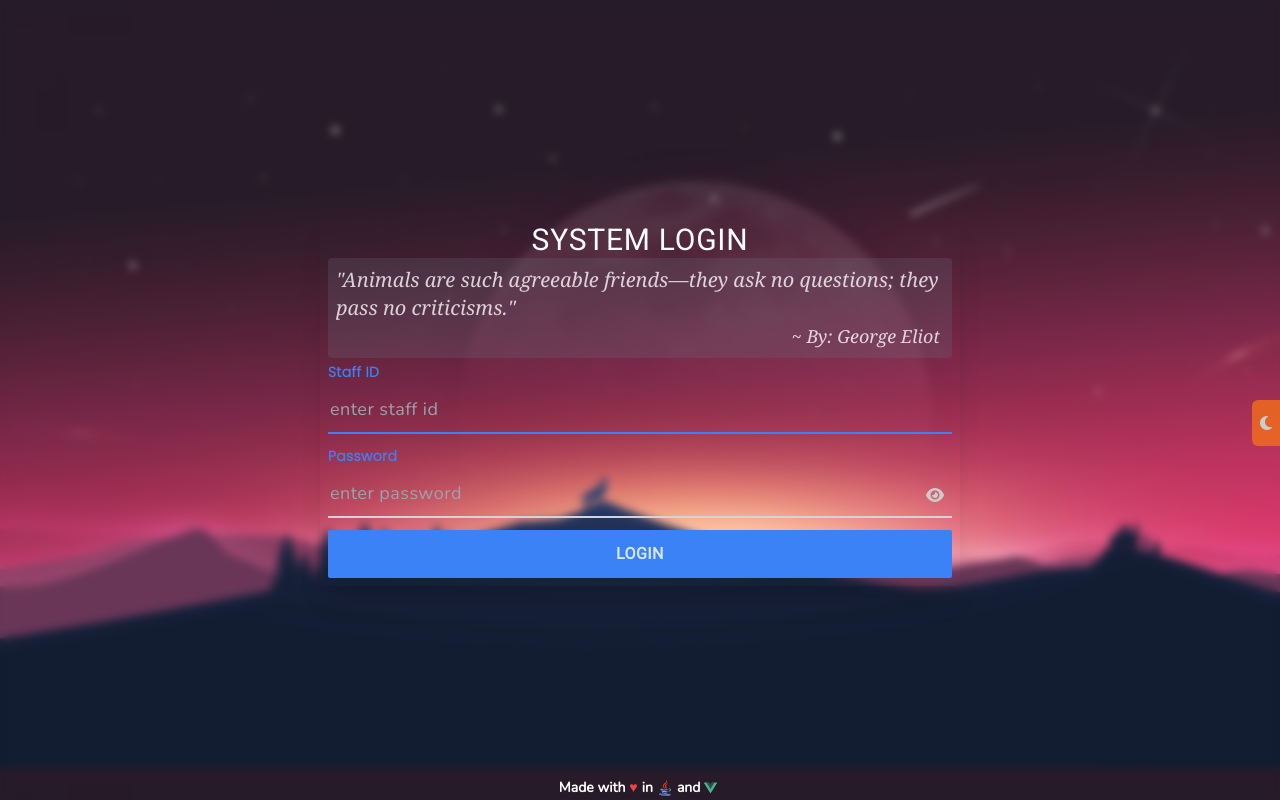
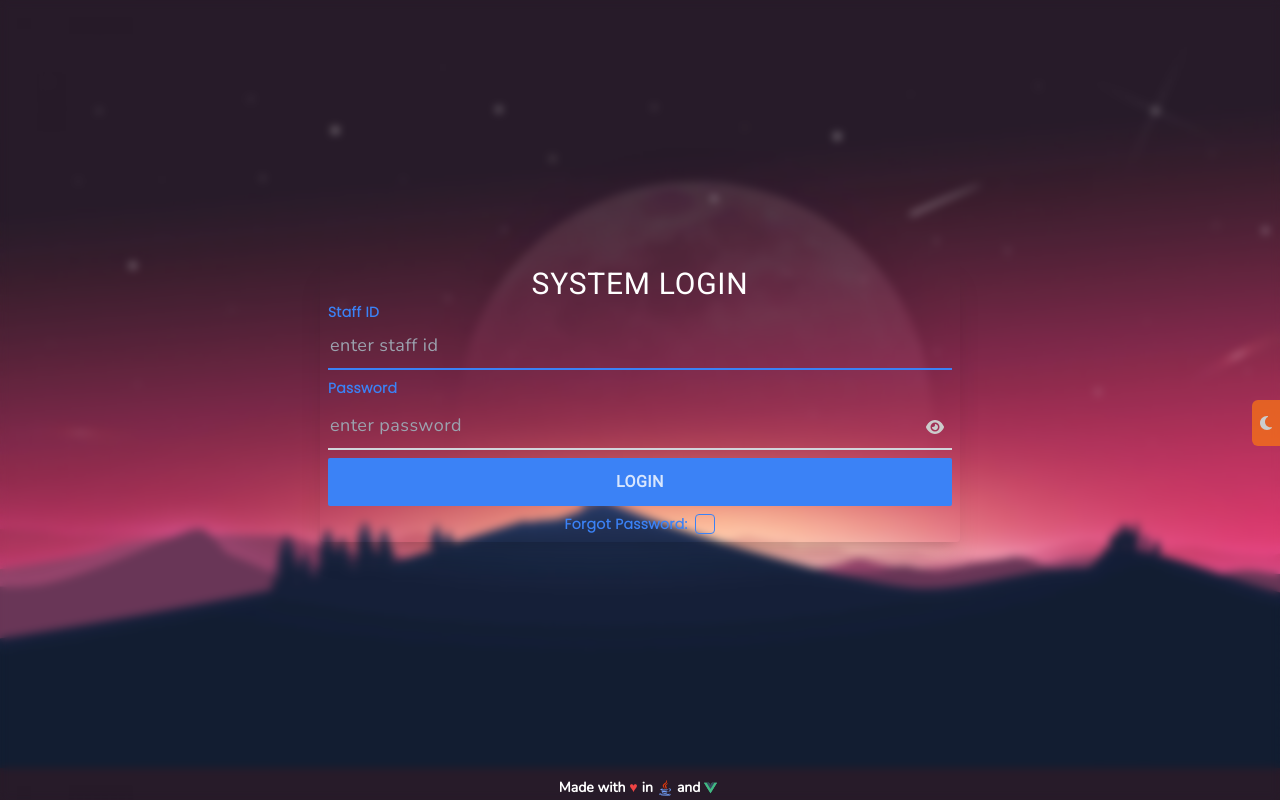
Before and after one commit to Q-T5/aoms-frontend, a Vue app: page / in a window 1280 px wide. Built offline with nearby package versions, Linux system fonts and the light colour scheme.

Commit message:
Added code for forgot password

```diff
--- a/src/views/Login.vue
+++ b/src/views/Login.vue
@@ -2,27 +2,45 @@
   <div style="background-image: url('/src/assets/login_wallpaper.jpg')">
     <div class="grid h-screen place-items-center backdrop-blur-sm">
       <div class="w-[40rem] shadow-xl rounded flex">
-        <div class="p-2">
+        <div class="p-2 w-full">
           <h1 class="text-3xl font-roboto tracking-wide text-center text-white">SYSTEM LOGIN</h1>
-          <form class="flex flex-col space-y-3">
-            <div class="inline-flex flex-col space-y-1">
-              <p class="quote">
-                "Animals are such agreeable friends—they ask no questions; they pass no criticisms."<br />
-                <span class="self-end text-lg mr-1">~ By: George Eliot</span>
-              </p>
+          <form class="flex flex-col space-y-2 w-full" @submit.prevent>
+            <div class="flex flex-col">
               <label for="username-box" class="form-labels">Staff ID</label>
               <input type="text" id="username-box" placeholder="enter staff id"
               class="form-input-boxes text-white text-lg" v-model="userCredentials.staffId" ref="usernameRef" />
             </div>
-            <div class="inline-flex flex-col space-y-1 relative">
+            <div class="flex flex-col space-y-1 relative">
               <label for="password-box" class="form-labels">Password</label>
               <input :type="inputType" id="password-box" class="form-input-boxes text-white text-lg"
-              placeholder="enter password" v-model="userCredentials.password" />
+              placeholder="enter password" v-model="userCredentials.password" :disabled="forgotPassword" />
               <font-awesome-icon icon="fa-solid fa-eye" class="absolute bottom-[15px] right-2"
               @click="inputType == 'password' ? inputType = 'text' : inputType = 'password' " />
             </div>
-              <router-link :to="{ 'name': 'GeneralView' }" type="submit" class="login-button"
-              @click="login()">Login</router-link>
+            <router-link :to="{ 'name': 'GeneralView' }" type="submit" class="login-button"
+            @click="login()">Login</router-link>
+            <div class="flex flex-col space-y-1 relative">
+              <div class="w-full flex space-x-2 justify-center">
+                <label for="forgot-password" class="form-labels">Forgot Password: </label>
+                <input type="checkbox" id="forgot-password" class="daisyui-checkbox daisyui-checkbox-secondary daisyui-checkbox-sm rounded border-blue-500" v-model="forgotPassword" />
+              </div>
+              <div class="flex w-full flex-col" v-show="forgotPassword">
+                <div class="flex w-full justify-between space-x-4">
+                  <div class="w-1/2 flex flex-col">
+                    <label for="new-password" class="form-labels">New Password</label>
+                    <input type="password" id="new-password" placeholder="type new password"
+                    v-model="passwordResetCredentials.newPassword" class="form-input-boxes" />
+                  </div>
+                  <div class="w-1/2 flex flex-col">
+                    <label for="conf-new-pass" class="form-labels">Confirm New Password</label>
+                    <input type="password" id="conf-new-pass" placeholder="retype new password"
+                    v-model="passwordResetCredentials.confirmNewPassword" class="form-input-boxes" />
+                  </div>
+                </div>
+                <button class="passreset-button" @click="resetPassword"
+                :disabled="this.userCredentials.staffId === '' || this.passwordResetCredentials.newPassword === '' || this.passwordResetCredentials.confirmNewPassword === '' || this.passwordResetCredentials.newPassword !== this.passwordResetCredentials.confirmNewPassword">Reset Password</button>
+              </div>
+            </div>
           </form>
         </div>
       </div>
@@ -38,20 +56,26 @@
 
 <script>
 export default {
-  "name": "Login",
+  name: "Login",
   data() {
     return {
       "userCredentials": {
         "staffId": "",
         "password": "",
       },
-      "inputType": "password"
+      "inputType": "password",
+      forgotPassword: false,
+      passwordResetCredentials: {
+        newPassword: "",
+        confirmNewPassword: ""
+      },
+      disablePasswordField: false,
     }
   },
   "methods": {
     login() {
       if(this.userCredentials.staffId !== "" && this.userCredentials.password !== "") {
-        fetch("http://localhost:8080/api/auth/signin", {
+        fetch("/api/auth/signin", {
           "method": "POST",
           "headers": {
             "Content-Type": "application/json"
@@ -73,10 +97,30 @@ export default {
       } else {
         this.$store.commit("displayNotification", ["please enter your logins", "daisyui-alert-error", "error.svg"]);
       }
+    },
+    resetPassword: function() {
+      const resetObject = {
+        staffId: this.userCredentials.staffId,
+        newPassword: this.passwordResetCredentials.newPassword
+      }
+
+      fetch("/api/auth/passReset", {
+        method: "PUT",
+        headers: {
+          "Content-Type": "application/json"
+        },
+        body: JSON.stringify(resetObject)
+      }).then((response) => {
+        if(response.status !== 200) {
+          this.$store.commit("displayNotification", ["error reseting password, please try again", "daisyui-alert-error", "error.svg"]);
+        }
+        this.$store.commit("displayNotification", ["successfully reset your password", "daisyui-alert-success", "success.svg"]);
+        this.forgotPassword = false
+      })
     }
   },
   mounted() {
     this.$refs.usernameRef.focus();
-  }
+  },
 }
 </script>
```
